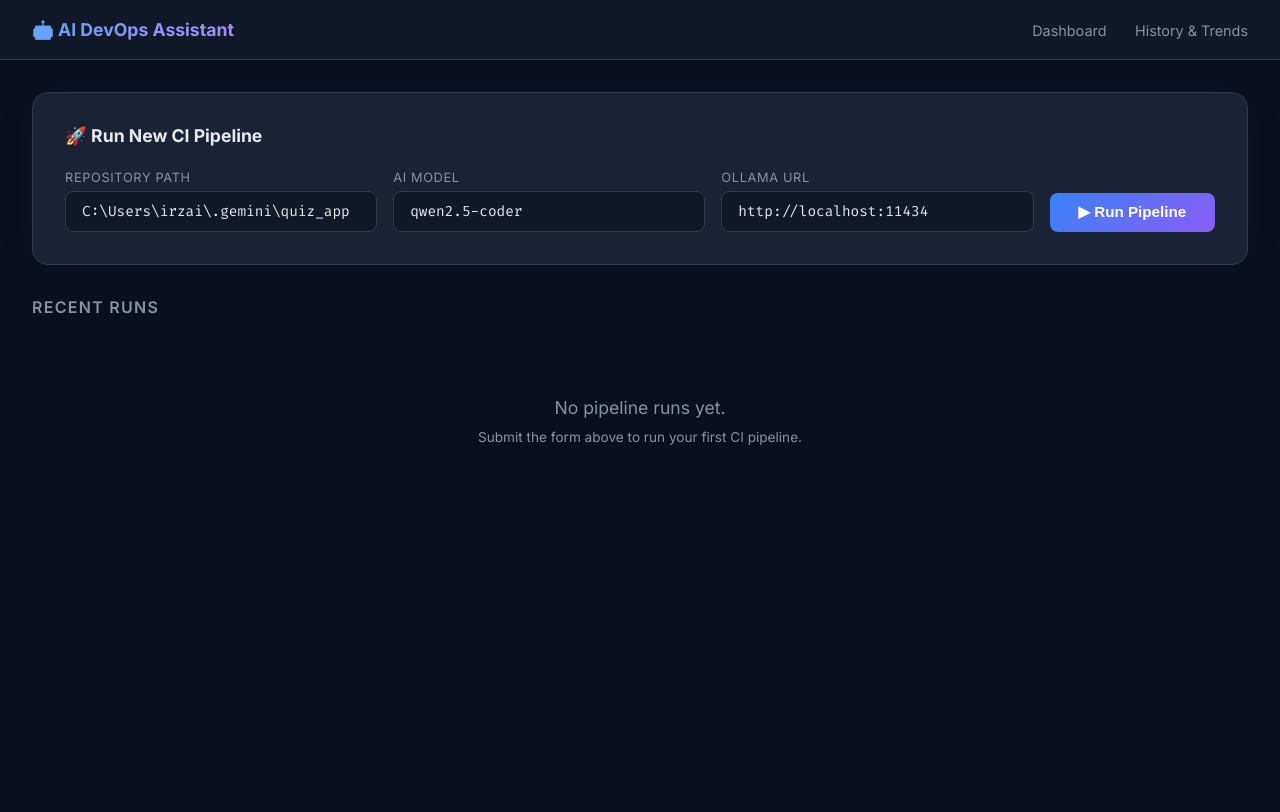
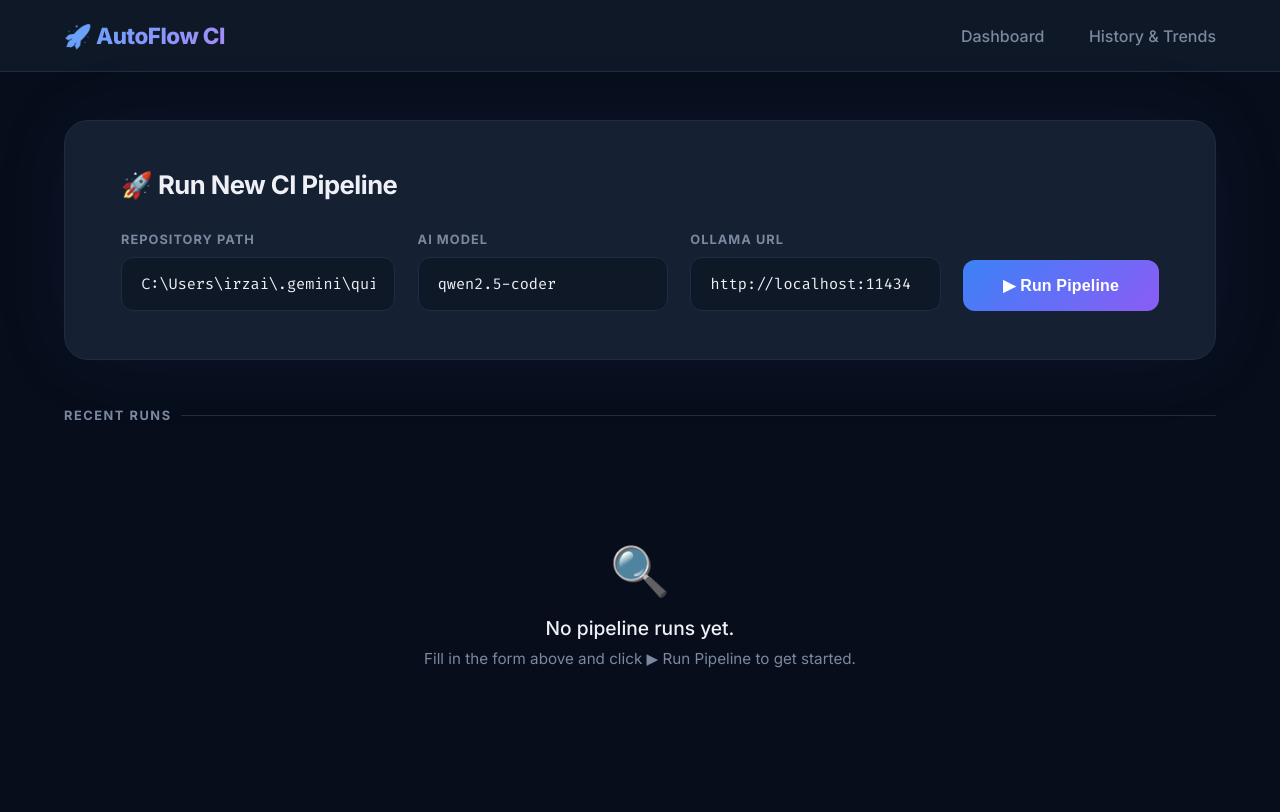
Before and after one commit to irzairfan01-arch/ai-devops-assistant, a Flask app: page / in a window 1280 px wide. Before the commit the page ends 445 px from the top, so only its background shows below. Run offline with Flask 3, Linux system fonts and the light colour scheme; data that the repository does not hold is empty.

Commit message:
feat(core): AutoFlow CI rebrand, UI overhaul, and Graphify AST integration

```diff
--- a/src/devops_assistant/web/app.py
+++ b/src/devops_assistant/web/app.py
@@ -17,8 +17,11 @@ sys.path.insert(0, os.path.join(os.path.dirname(__file__), "..", ".."))
 from devops_assistant.web.storage import save_run, get_run, list_runs, delete_run, get_trend_data
 from devops_assistant.config import PipelineConfig
 
-app = Flask(__name__, template_folder="templates")
+# Always resolve templates from the actual source directory on disk
+_TEMPLATE_DIR = os.path.join(os.path.dirname(os.path.abspath(__file__)), "templates")
+app = Flask(__name__, template_folder=_TEMPLATE_DIR)
 app.secret_key = "devops-assistant-secret"
+app.config["TEMPLATES_AUTO_RELOAD"] = True
 
 # Global SSE queue per run_id
 _sse_queues: dict[str, queue.Queue] = {}
@@ -87,6 +90,9 @@ def _run_pipeline_thread(config: PipelineConfig, run_q: queue.Queue):
 
         emit("done", report.run_id, "complete")
     except Exception as e:
+        import traceback
+        with open("C:\\Users\\irzai\\.gemini\\ai_devops_assistant\\error_log.txt", "w") as f:
+            f.write(traceback.format_exc())
         emit("error", str(e), "error")
     finally:
         run_q.put(None)  # Sentinel
--- a/src/devops_assistant/web/templates/index.html
+++ b/src/devops_assistant/web/templates/index.html
@@ -3,71 +3,217 @@
 <head>
     <meta charset="UTF-8">
     <meta name="viewport" content="width=device-width, initial-scale=1.0">
-    <title>AI DevOps Assistant — Dashboard</title>
-    <link rel="preconnect" href="https://fonts.googleapis.com">
-    <link href="https://fonts.googleapis.com/css2?family=Inter:wght@300;400;500;600;700&family=Fira+Code&display=swap" rel="stylesheet">
+    <title>Dashboard — AutoFlow CI</title>
+    <link href="https://fonts.googleapis.com/css2?family=Inter:wght@300;400;500;600;700;800&family=Fira+Code&display=swap" rel="stylesheet">
     <style>
         :root {
-            --bg: #0a0f1e; --surface: #111827; --card: #1a2236;
-            --border: #2d3a52; --text: #e8eaf0; --muted: #8892a4;
+            --bg: #070d1a; --surface: #0f1826; --card: #152032;
+            --border: #1e2d44; --text: #eef0f6; --muted: #7a88a0;
             --green: #10b981; --red: #ef4444; --amber: #f59e0b;
             --blue: #3b82f6; --purple: #8b5cf6; --cyan: #06b6d4;
         }
         * { box-sizing: border-box; margin: 0; padding: 0; }
-        body { font-family: 'Inter', sans-serif; background: var(--bg); color: var(--text); min-height: 100vh; }
+        html, body { height: 100%; }
+        body {
+            font-family: 'Inter', sans-serif;
+            background: var(--bg);
+            color: var(--text);
+            min-height: 100vh;
+            font-size: 16px;
+        }
 
-        /* Navbar */
-        nav { background: var(--surface); border-bottom: 1px solid var(--border); padding: 0 2rem; display: flex; align-items: center; justify-content: space-between; height: 60px; position: sticky; top: 0; z-index: 100; }
-        .nav-brand { font-size: 1.1rem; font-weight: 700; background: linear-gradient(135deg, #60a5fa, #a78bfa); -webkit-background-clip: text; -webkit-text-fill-color: transparent; }
-        .nav-links a { color: var(--muted); text-decoration: none; margin-left: 1.5rem; font-size: 0.9rem; transition: color 0.2s; }
+        /* ── Navbar ── */
+        nav {
+            background: var(--surface);
+            border-bottom: 1px solid var(--border);
+            padding: 0 4rem;
+            display: flex;
+            align-items: center;
+            justify-content: space-between;
+            height: 72px;
+        }
+        .nav-brand {
+            font-size: 1.4rem;
+            font-weight: 800;
+            background: linear-gradient(135deg, #60a5fa, #a78bfa);
+            -webkit-background-clip: text;
+            -webkit-text-fill-color: transparent;
+            letter-spacing: -0.02em;
+        }
+        .nav-links a {
+            color: var(--muted);
+            text-decoration: none;
+            margin-left: 2.5rem;
+            font-size: 1rem;
+            font-weight: 500;
+            transition: color 0.2s;
+        }
         .nav-links a:hover { color: var(--text); }
 
-        .container { max-width: 1400px; margin: 0 auto; padding: 2rem; }
+        /* ── Layout ── */
+        .container {
+            max-width: 1280px;
+            margin: 0 auto;
+            padding: 3rem 4rem;
+        }
 
-        /* Run Form */
-        .run-card { background: var(--card); border: 1px solid var(--border); border-radius: 16px; padding: 2rem; margin-bottom: 2rem; box-shadow: 0 0 40px rgba(59,130,246,0.05); }
-        .run-card h2 { font-size: 1.1rem; margin-bottom: 1.5rem; color: var(--text); display: flex; align-items: center; gap: 0.5rem; }
-        .form-row { display: grid; grid-template-columns: 1fr 1fr 1fr auto; gap: 1rem; align-items: end; }
-        .form-group { display: flex; flex-direction: column; gap: 0.4rem; }
-        .form-group label { font-size: 0.8rem; color: var(--muted); text-transform: uppercase; letter-spacing: 0.05em; }
-        .form-group input { background: var(--surface); border: 1px solid var(--border); border-radius: 8px; padding: 0.6rem 1rem; color: var(--text); font-size: 0.9rem; font-family: 'Fira Code', monospace; transition: border-color 0.2s; }
-        .form-group input:focus { outline: none; border-color: var(--blue); }
-        .btn-run { background: linear-gradient(135deg, var(--blue), var(--purple)); color: white; border: none; border-radius: 8px; padding: 0.65rem 1.8rem; font-size: 0.95rem; font-weight: 600; cursor: pointer; transition: opacity 0.2s, transform 0.1s; white-space: nowrap; }
-        .btn-run:hover { opacity: 0.9; transform: translateY(-1px); }
+        /* ── Run Card ── */
+        .run-card {
+            background: var(--card);
+            border: 1px solid var(--border);
+            border-radius: 24px;
+            padding: 3rem 3.5rem;
+            margin-bottom: 3rem;
+            box-shadow: 0 0 80px rgba(59,130,246,0.08);
+        }
+        .run-card h2 {
+            font-size: 1.6rem;
+            font-weight: 700;
+            margin-bottom: 2rem;
+            letter-spacing: -0.02em;
+        }
+        .form-row {
+            display: grid;
+            grid-template-columns: 2.5fr 1fr 1.3fr auto;
+            gap: 1.4rem;
+            align-items: end;
+        }
+        .form-group { display: flex; flex-direction: column; gap: 0.6rem; }
+        .form-group label {
+            font-size: 0.8rem;
+            font-weight: 700;
+            color: var(--muted);
+            text-transform: uppercase;
+            letter-spacing: 0.08em;
+        }
+        .form-group input {
+            background: var(--surface);
+            border: 1px solid var(--border);
+            border-radius: 12px;
+            padding: 1rem 1.2rem;
+            color: var(--text);
+            font-size: 0.95rem;
+            font-family: 'Fira Code', monospace;
+            transition: border-color 0.2s, box-shadow 0.2s;
+        }
+        .form-group input:focus {
+            outline: none;
+            border-color: var(--blue);
+            box-shadow: 0 0 0 3px rgba(59,130,246,0.15);
+        }
+        .btn-run {
+            background: linear-gradient(135deg, var(--blue), var(--purple));
+            color: white;
+            border: none;
+            border-radius: 12px;
+            padding: 1rem 2.5rem;
+            font-size: 1rem;
+            font-weight: 700;
+            cursor: pointer;
+            transition: opacity 0.2s, transform 0.15s;
+            white-space: nowrap;
+            letter-spacing: 0.01em;
+        }
+        .btn-run:hover { opacity: 0.88; transform: translateY(-2px); }
 
-        /* Runs Table */
-        .section-title { font-size: 1rem; font-weight: 600; color: var(--muted); text-transform: uppercase; letter-spacing: 0.08em; margin-bottom: 1rem; }
-        .runs-table { width: 100%; border-collapse: collapse; background: var(--card); border-radius: 12px; overflow: hidden; border: 1px solid var(--border); }
-        .runs-table th { background: rgba(255,255,255,0.03); color: var(--muted); font-size: 0.78rem; text-transform: uppercase; letter-spacing: 0.05em; padding: 0.8rem 1rem; text-align: left; border-bottom: 1px solid var(--border); }
-        .runs-table td { padding: 0.85rem 1rem; border-bottom: 1px solid var(--border); font-size: 0.9rem; }
+        /* ── Section Title ── */
+        .section-title {
+            font-size: 0.8rem;
+            font-weight: 700;
+            color: var(--muted);
+            text-transform: uppercase;
+            letter-spacing: 0.12em;
+            margin-bottom: 1.4rem;
+            display: flex;
+            align-items: center;
+            gap: 0.6rem;
+        }
+        .section-title::after {
+            content: '';
+            flex: 1;
+            height: 1px;
+            background: var(--border);
+        }
+
+        /* ── Table ── */
+        .runs-table {
+            width: 100%;
+            border-collapse: collapse;
+            background: var(--card);
+            border-radius: 20px;
+            overflow: hidden;
+            border: 1px solid var(--border);
+        }
+        .runs-table th {
+            background: rgba(255,255,255,0.025);
+            color: var(--muted);
+            font-size: 0.78rem;
+            font-weight: 700;
+            text-transform: uppercase;
+            letter-spacing: 0.07em;
+            padding: 1.2rem 1.6rem;
+            text-align: left;
+            border-bottom: 1px solid var(--border);
+        }
+        .runs-table td {
+            padding: 1.4rem 1.6rem;
+            border-bottom: 1px solid var(--border);
+            font-size: 0.97rem;
+            vertical-align: middle;
+        }
         .runs-table tr:last-child td { border-bottom: none; }
-        .runs-table tr:hover td { background: rgba(255,255,255,0.02); }
+        .runs-table tbody tr { transition: background 0.15s; }
+        .runs-table tbody tr:hover td { background: rgba(255,255,255,0.025); }
 
-        .badge { padding: 0.2rem 0.6rem; border-radius: 9999px; font-size: 0.72rem; font-weight: 600; }
-        .badge-pass { background: rgba(16,185,129,0.15); color: var(--green); border: 1px solid var(--green); }
-        .badge-fail { background: rgba(239,68,68,0.15); color: var(--red); border: 1px solid var(--red); }
+        .badge {
+            padding: 0.35rem 0.9rem;
+            border-radius: 9999px;
+            font-size: 0.78rem;
+            font-weight: 700;
+            letter-spacing: 0.04em;
+        }
+        .badge-pass { background: rgba(16,185,129,0.12); color: var(--green); border: 1px solid rgba(16,185,129,0.4); }
+        .badge-fail { background: rgba(239,68,68,0.12); color: var(--red);   border: 1px solid rgba(239,68,68,0.4); }
 
-        .score-high { color: var(--green); font-weight: 700; }
-        .score-mid { color: var(--amber); font-weight: 700; }
-        .score-low { color: var(--red); font-weight: 700; }
+        .score { font-size: 1.05rem; font-weight: 700; }
+        .score-high { color: var(--green); }
+        .score-mid  { color: var(--amber); }
+        .score-low  { color: var(--red); }
 
-        .link-btn { color: var(--blue); text-decoration: none; font-size: 0.85rem; font-weight: 500; }
-        .link-btn:hover { text-decoration: underline; }
+        .link-btn {
+            color: var(--blue);
+            text-decoration: none;
+            font-size: 0.95rem;
+            font-weight: 600;
+            display: inline-flex;
+            align-items: center;
+            gap: 0.3rem;
+            transition: opacity 0.15s;
+        }
+        .link-btn:hover { opacity: 0.75; }
 
-        .empty-state { text-align: center; padding: 4rem; color: var(--muted); }
-        .empty-state p { font-size: 1.1rem; margin-bottom: 0.5rem; }
-        .empty-state small { font-size: 0.85rem; }
+        /* ── Empty State ── */
+        .empty-state {
+            text-align: center;
+            padding: 6rem 2rem;
+            color: var(--muted);
+        }
+        .empty-state .icon { font-size: 3rem; margin-bottom: 1rem; }
+        .empty-state p { font-size: 1.2rem; font-weight: 500; margin-bottom: 0.5rem; color: var(--text); }
+        .empty-state small { font-size: 0.95rem; }
     </style>
 </head>
 <body>
     <nav>
-        <span class="nav-brand">🤖 AI DevOps Assistant</span>
+        <span class="nav-brand">🚀 AutoFlow CI</span>
         <div class="nav-links">
             <a href="/">Dashboard</a>
-            <a href="/history">History & Trends</a>
+            <a href="/history">History &amp; Trends</a>
         </div>
     </nav>
+
     <div class="container">
+        <!-- Run Form -->
         <div class="run-card">
             <h2>🚀 Run New CI Pipeline</h2>
             <form method="POST" action="/run">
@@ -82,14 +228,16 @@
                     </div>
                     <div class="form-group">
                         <label>Ollama URL</label>
-                        <input type="text" name="ollama_url" value="http://localhost:11434" placeholder="http://localhost:11434">
+                        <input type="text" name="ollama_url" value="http://localhost:11434">
                     </div>
                     <button type="submit" class="btn-run">▶ Run Pipeline</button>
                 </div>
             </form>
         </div>
 
-        <p class="section-title">Recent Runs</p>
+        <!-- Recent Runs -->
+        <div class="section-title">Recent Runs</div>
+
         {% if runs %}
         <table class="runs-table">
             <thead>
@@ -107,22 +255,24 @@
             <tbody>
                 {% for run in runs %}
                 <tr>
-                    <td><code style="font-family:'Fira Code',monospace;font-size:0.85rem;color:var(--cyan)">{{ run.run_id }}</code></td>
-                    <td style="color:var(--muted);font-size:0.85rem;">{{ run.timestamp }}</td>
-                    <td style="font-size:0.82rem;color:var(--muted);max-width:200px;overflow:hidden;text-overflow:ellipsis;white-space:nowrap;" title="{{ run.target_path }}">{{ run.target_path }}</td>
-                    <td class="{{ 'score-high' if run.quality_score >= 80 else ('score-mid' if run.quality_score >= 60 else 'score-low') }}">{{ run.quality_score }}/100</td>
-                    <td style="color:{{ 'var(--green)' if run.total_violations == 0 else 'var(--amber)' }}">{{ run.total_violations }}</td>
-                    <td style="color:var(--muted);">{{ run.coverage_percentage }}%</td>
+                    <td><code style="font-family:'Fira Code',monospace;color:var(--cyan);font-size:0.9rem;">{{ run.run_id }}</code></td>
+                    <td style="color:var(--muted);">{{ run.timestamp }}</td>
+                    <td style="color:var(--muted);max-width:220px;overflow:hidden;text-overflow:ellipsis;white-space:nowrap;" title="{{ run.target_path }}">{{ run.target_path }}</td>
+                    <td><span class="score {{ 'score-high' if run.quality_score >= 80 else ('score-mid' if run.quality_score >= 60 else 'score-low') }}">{{ run.quality_score }}/100</span></td>
+                    <td style="font-weight:700;color:{{ 'var(--green)' if run.total_violations == 0 else 'var(--amber)' }}">{{ run.total_violations }}</td>
+                    <td style="color:var(--muted);font-weight:600;">{{ run.coverage_percentage }}%</td>
                     <td><span class="badge {{ 'badge-pass' if run.overall_passed else 'badge-fail' }}">{{ 'PASSED' if run.overall_passed else 'FAILED' }}</span></td>
                     <td><a href="/report/{{ run.run_id }}" class="link-btn">View Report →</a></td>
                 </tr>
                 {% endfor %}
             </tbody>
         </table>
+
         {% else %}
         <div class="empty-state">
+            <div class="icon">🔍</div>
             <p>No pipeline runs yet.</p>
-            <small>Submit the form above to run your first CI pipeline.</small>
+            <small>Fill in the form above and click ▶ Run Pipeline to get started.</small>
         </div>
         {% endif %}
     </div>
```
Also changed, not shown: src/devops_assistant/ai_review/reviewer.py (+11 -1 lines), src/devops_assistant/ai_review/threat_model.py (+1 -16 lines), src/devops_assistant/graphify.py (added, +69 -0 lines), src/devops_assistant/test_engine/generator.py (+9 -2 lines), src/devops_assistant/web/templates/report.html (+119 -137 lines).
